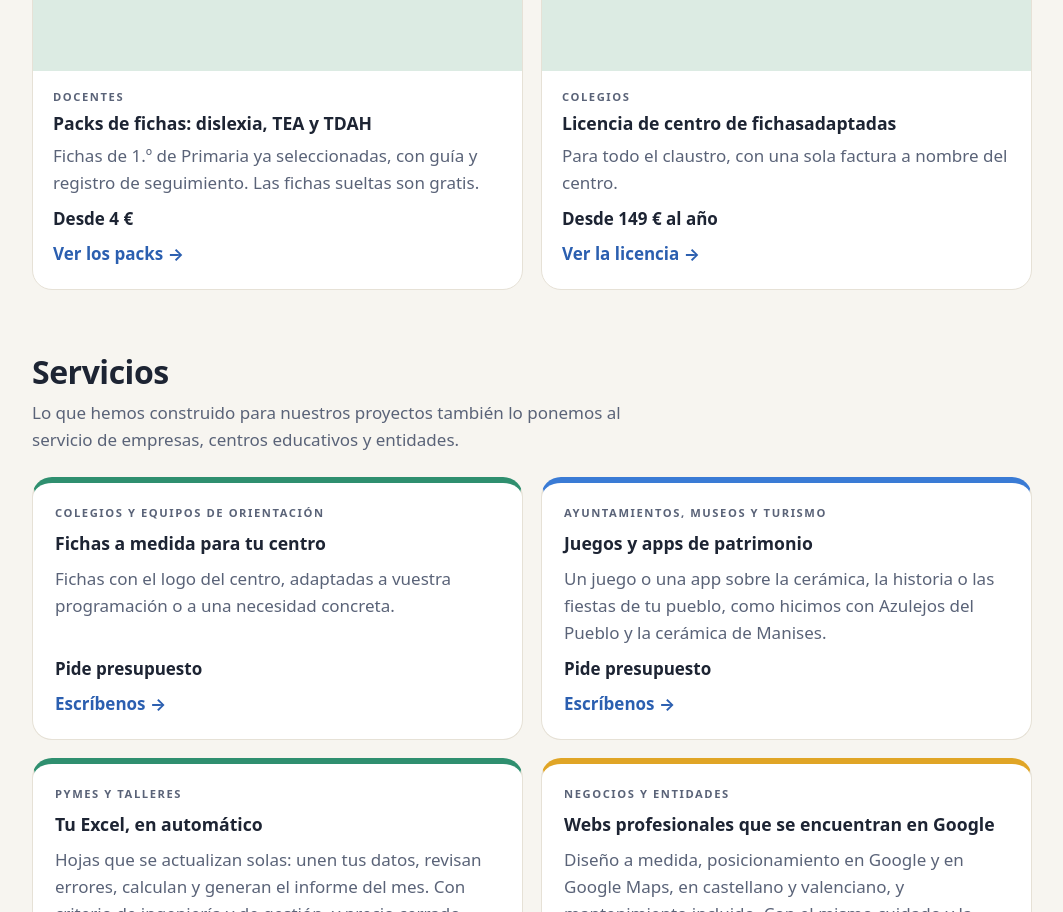
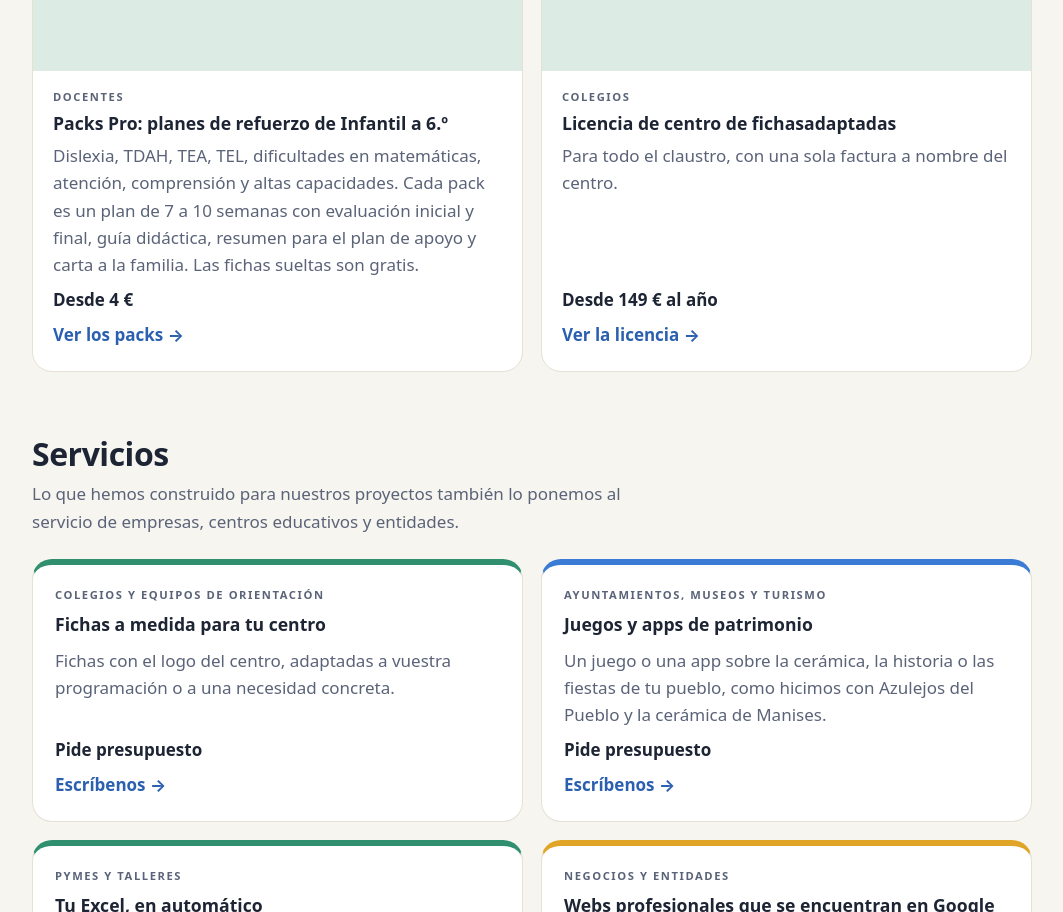
Before and after one commit to XosoMediaLab/xosomedialab.github.io, a plain HTML site: page index.html in a window 1280 px wide. Shown: the part 2767-3679 px from the top of the page, without its empty margins (108-1171 px from the left). Drawn offline with Linux system fonts and the light colour scheme.

Commit message:
Tienda: los Packs Pro ya cubren de Infantil a 6.º (dislexia, TDAH, TEA, TEL, mates, atención, comprensión, altas capacidades) (#2)
Claude-Session: https://claude.ai/code/session_01DA9m1t7xPb8JEaxKpm4apL

Co-authored-by: Claude <noreply@anthropic.com>

```diff
--- a/index.html
+++ b/index.html
@@ -233,8 +233,8 @@
         <div class="vis"><img src="img/fichasadaptadas.png" alt="" width="96" height="96"></div>
         <div class="tx">
         <span class="kind">Docentes</span>
-        <h3>Packs de fichas: dislexia, TEA y TDAH</h3>
-        <p>Fichas de 1.º de Primaria ya seleccionadas, con guía y registro de seguimiento. Las fichas sueltas son gratis.</p>
+        <h3>Packs Pro: planes de refuerzo de Infantil a 6.º</h3>
+        <p>Dislexia, TDAH, TEA, TEL, dificultades en matemáticas, atención, comprensión y altas capacidades. Cada pack es un plan de 7 a 10 semanas con evaluación inicial y final, guía didáctica, resumen para el plan de apoyo y carta a la familia. Las fichas sueltas son gratis.</p>
         <span class="precio">Desde 4 €</span>
         <a class="go" href="https://fichasadaptadas.com/packs-pro">Ver los packs →</a>
         </div>
```
